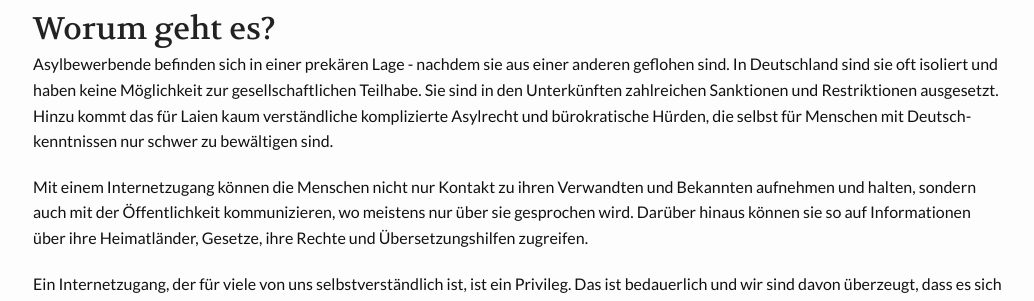
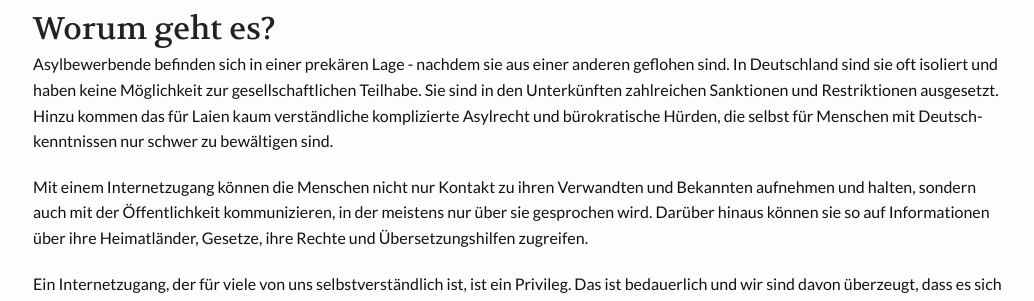
Before and after one commit to refugee-emancipation/crowd-funding, a Jekyll site: the page built from index.md, in a window 1280 px wide and 900 px high, scrolled down 1203 px. Shown: the part 206-507 px from the top of the window, without its empty margins (122-1156 px from the left). Built offline with Jekyll 4.4.1, drawn with Linux system fonts in a browser that asks for light colours; comment, search, counter and statistics services are not loaded.

Commit message:
Small wording fixes

```diff
--- a/index.md
+++ b/index.md
@@ -21,9 +21,9 @@ iframe2: <iframe width="560" height="315" src="https://www.youtube.com/embed/PAK
 
 ## Worum geht es?
 
-Asylbewerbende befinden sich in einer prekären Lage - nachdem sie aus einer anderen geflohen sind. In Deutschland sind sie oft isoliert und haben keine Möglichkeit zur gesellschaftlichen Teilhabe. Sie sind in den Unterkünften zahlreichen Sanktionen und Restriktionen ausgesetzt. Hinzu kommt das für Laien kaum verständliche komplizierte Asylrecht und bürokratische Hürden, die selbst für Menschen mit Deutschkenntnissen nur schwer zu bewältigen sind.
+Asylbewerbende befinden sich in einer prekären Lage - nachdem sie aus einer anderen geflohen sind. In Deutschland sind sie oft isoliert und haben keine Möglichkeit zur gesellschaftlichen Teilhabe. Sie sind in den Unterkünften zahlreichen Sanktionen und Restriktionen ausgesetzt. Hinzu kommen das für Laien kaum verständliche komplizierte Asylrecht und bürokratische Hürden, die selbst für Menschen mit Deutschkenntnissen nur schwer zu bewältigen sind.
 
-Mit einem Internetzugang können die Menschen nicht nur Kontakt zu ihren Verwandten und Bekannten aufnehmen und halten, sondern auch mit der Öffentlichkeit kommunizieren, wo meistens nur über sie gesprochen wird. Darüber hinaus können sie so auf Informationen über ihre Heimatländer, Gesetze, ihre Rechte und Übersetzungshilfen zugreifen.
+Mit einem Internetzugang können die Menschen nicht nur Kontakt zu ihren Verwandten und Bekannten aufnehmen und halten, sondern auch mit der Öffentlichkeit kommunizieren, in der meistens nur über sie gesprochen wird. Darüber hinaus können sie so auf Informationen über ihre Heimatländer, Gesetze, ihre Rechte und Übersetzungshilfen zugreifen.
 
 Ein Internetzugang, der für viele von uns selbstverständlich ist, ist ein Privileg. Das ist bedauerlich und wir sind davon überzeugt, dass es sich dabei um ein Menschenrecht handeln sollte und der Staat dafür verantwortlich ist, das zu gewährleisten. Auch für Geflüchtete.
 
```
